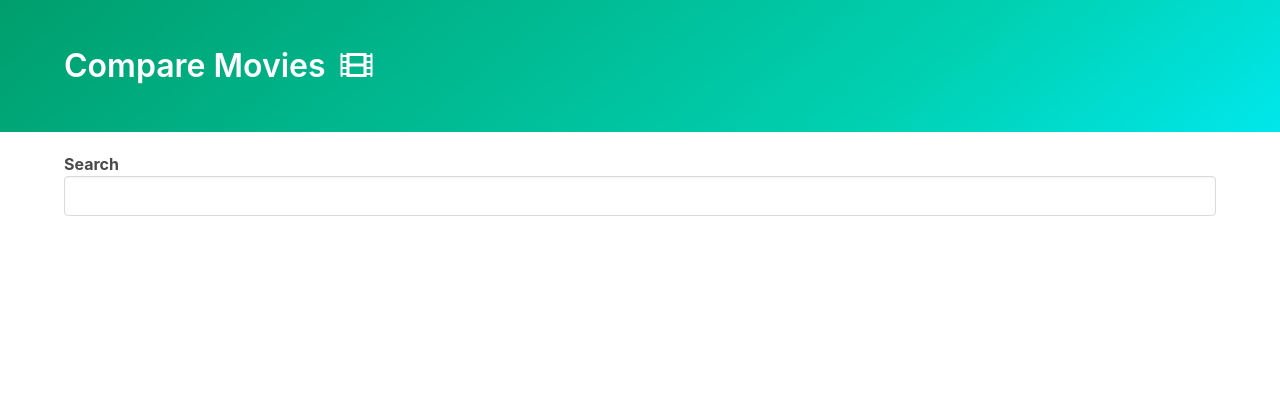
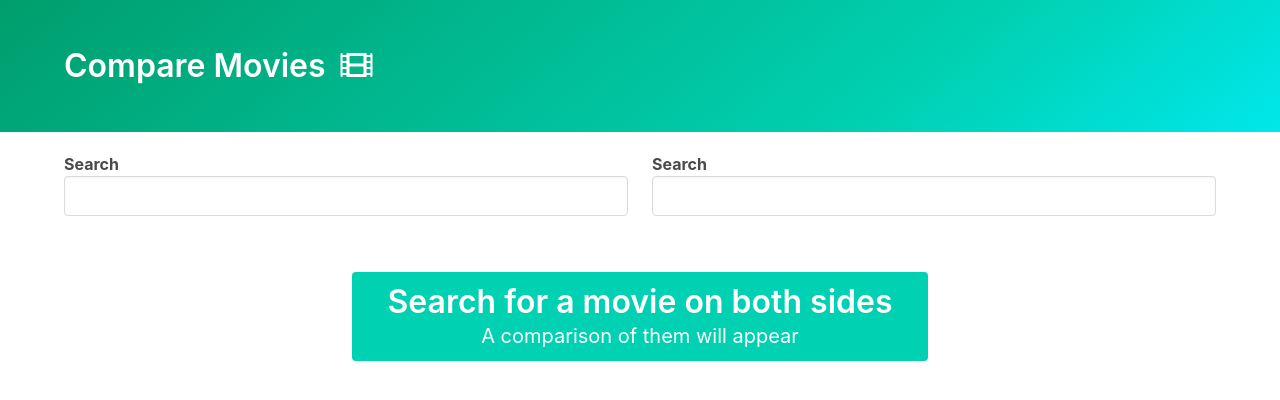
Before and after one commit to izetter/movie-compare, a plain HTML site: page index.html in a window 1280 px wide. Drawn offline with nearby package versions, Linux system fonts and the light colour scheme.

Commit message:
App now has two columns, one for each selected movie. Everything working well

```diff
--- a/index.html
+++ b/index.html
@@ -22,8 +22,26 @@
 	</header>
 
 	<main class="container">
-		<div class="autocomplete"></div>
-		<div id="summary"></div>
+
+		<div class="columns">
+
+			<div class="column">
+				<div id="left-autocomplete"></div>
+				<div id="left-summary"></div>
+			</div>
+
+			<div class="column">
+				<div id="right-autocomplete"></div>
+				<div id="right-summary"></div>
+			</div>
+
+		</div>
+
+		<div class="column is-half notification is-primary tutorial">
+			<h1 class="title">Search for a movie on both sides</h1>
+			<p class="subtitle">A comparison of them will appear</p>
+		</div>
+
 	</main>
 
 </body>
--- a/index.js
+++ b/index.js
@@ -1,3 +1,4 @@
+
 async function searchMovies(searchString) {
 	try {
 		const response = await axios.get('http://www.omdbapi.com/', {
@@ -30,10 +31,11 @@ async function findMovieById(imbdID) {
 	}
 }
 
-async function onMovieSelect(option) {
+// Handle selection of an option in the dropdown (inject HTML movie details and return movie title)
+async function onMovieSelect(option, summaryElement) {
 	const span = option.querySelector('span');
 	const movieDetails = await findMovieById(span.dataset.imdbid);
-	document.querySelector('#summary').innerHTML = movieTemplate(movieDetails);
+	summaryElement.innerHTML = movieTemplate(movieDetails);
 	return span.textContent;
 }
 
@@ -75,27 +77,35 @@ function movieTemplate(movieDetails) {
 	`;
 }
 
-// FOR THE CONFIGURATION OBJECT
+// CONFIGURATION OBJECT FOR THE AUTOCOMPLETE DROPDOWN
 
-function fetchData(string) {  	// Wrapper function for semantics, createAutocomplete is application-agnostic and expects a function called fetchData
+const autoCompleteConfig = {
+	fetchData(string) {  	// Wrapper function for semantics, createAutocomplete is application-agnostic and expects a function called fetchData
 		return searchMovies(string);
-}
-
-function renderOption(movie) {
+	},
+	renderOption(movie) {	// Return the content of a dropdown option (poster, title, year)
 		const posterSRC = movie.Poster === 'N/A' ? '' : movie.Poster; // The API assings the string "N/A" when no poster URL is found
 		return `
 			<img src="${posterSRC}">
 			<span data-imdbid="${movie.imdbID}">${movie.Title} (${movie.Year})</span>
 		`;
-}
-
-function onOptionSelect(movie) { 	// Wrapper function for semantics, createAutocomplete is application-agnostic and expects a function called onOptionSelect
-	return onMovieSelect(movie);
+	},
 }
 
 createAutocomplete({
-	root: document.querySelector('.autocomplete'),	// The root element for the autocomplete dropdown component
-	fetchData,			// Obtain data for the autocomplete dropdown component (array of movies matching search query)
-	renderOption,		// Return the content of a dropdown option (poster, title, year)
-	onOptionSelect,		// Handle selection of an option in the dropdown (inject HTML movie details and return movie title)
+	root: document.querySelector('#left-autocomplete'),
+	onOptionSelect(movie) { // Wrapper function for semantics, createAutocomplete is application-agnostic and expects a function called onOptionSelect
+		document.querySelector('.tutorial').classList.add('is-hidden');
+		return onMovieSelect(movie, document.querySelector('#left-summary'));
+	},
+	...autoCompleteConfig,
 });
+
+createAutocomplete({
+	root: document.querySelector('#right-autocomplete'),
+	onOptionSelect(movie) {
+		document.querySelector('.tutorial').classList.add('is-hidden');
+		return onMovieSelect(movie, document.querySelector('#right-summary'));
+	},
+	...autoCompleteConfig,
+});
```
Lines whose indentation alone changed are shown as unchanged.
